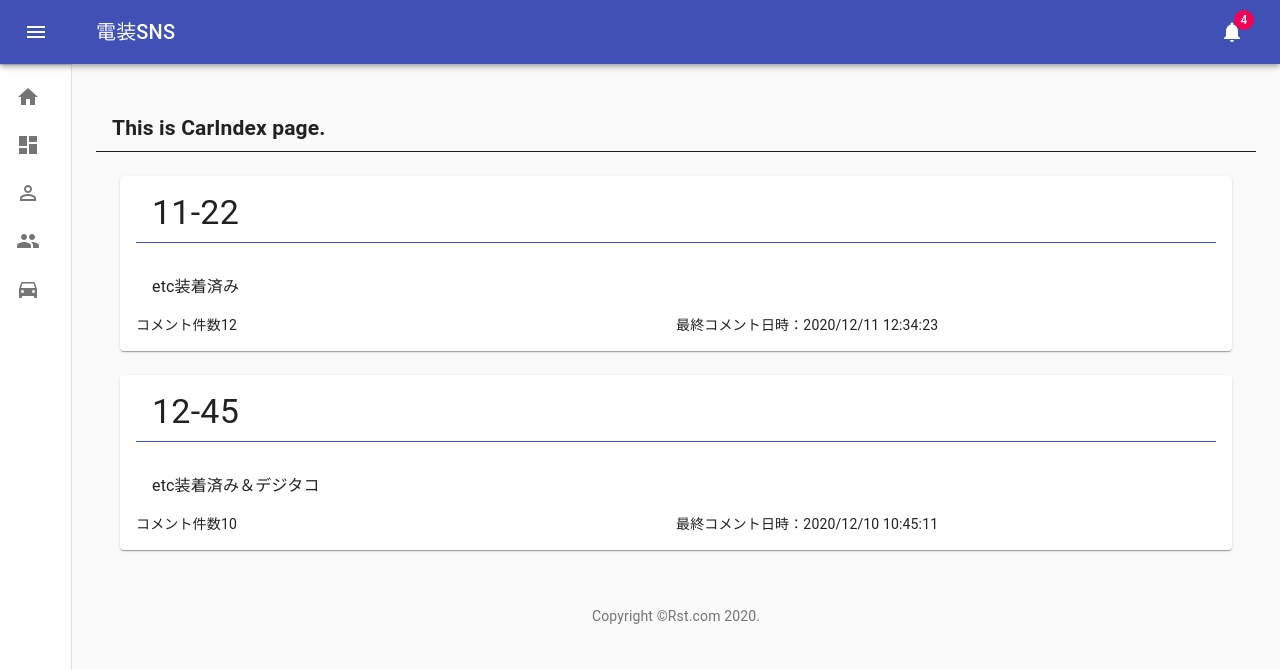
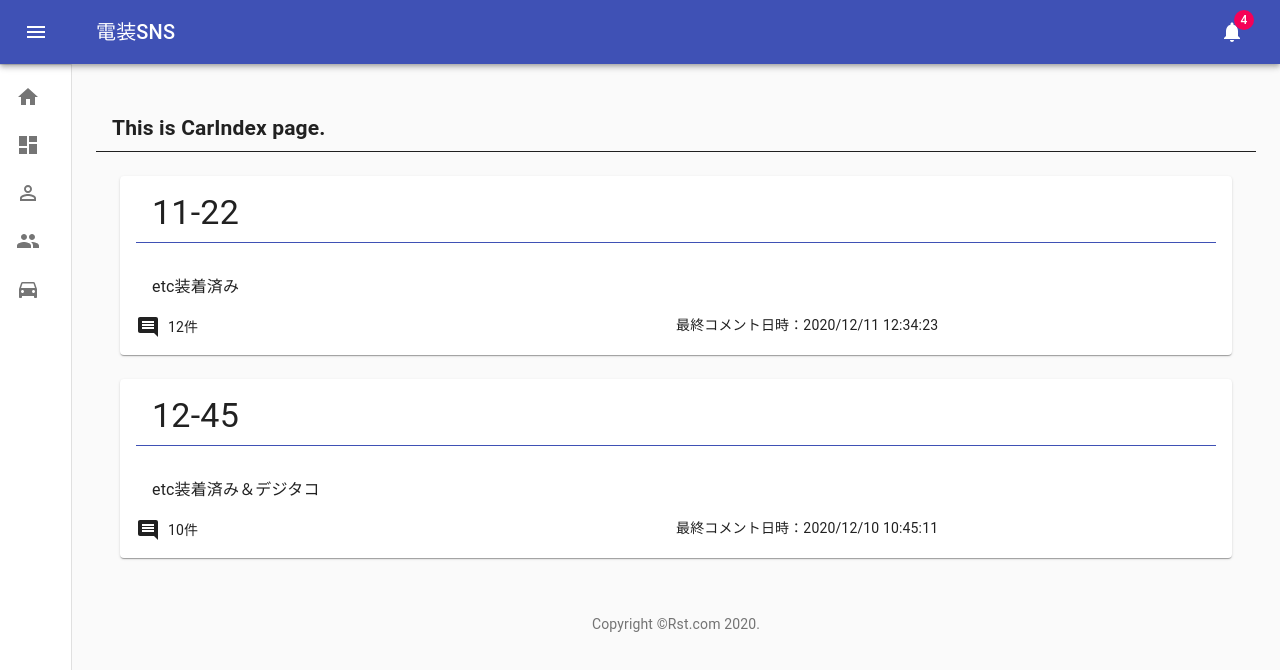
Before and after one commit to adaman3568/denso-app, a React (Create React App) app: page /cars in a window 1280 px wide. Shown: the top 670 px of the page. Built offline with nearby package versions, Linux system fonts and the light colour scheme.

Commit message:
コメントカウントコンポーネントがクラスを受け入れるように

```diff
--- a/src/Components/Car/CarIndex.tsx
+++ b/src/Components/Car/CarIndex.tsx
@@ -3,6 +3,7 @@ import {Card, Grid, Typography} from "@material-ui/core";
 import {makeStyles} from "@material-ui/core/styles";
 import CardTitle from "../Common/CardTitle";
 import Title from "../Common/Title";
+import CommentCount from "../Common/CommentCount";
 
 type CarInfo = {
     id : number,
@@ -55,7 +56,9 @@ const CarItem : FC<Props> = ({Car}) => {
                         {Car.Detail}
                     </Typography>
                 </Grid>
-                <Grid sm={6}>コメント件数{Car.CommentCount}</Grid>
+                <Grid sm={6}>
+                    <CommentCount displayCount={Car.CommentCount}/>
+                </Grid>
                 <Grid sm={6}>最終コメント日時：{Car.LastCommentDate}</Grid>
             </Grid>
         </Card>
--- a/src/Components/Common/CommentCount.tsx
+++ b/src/Components/Common/CommentCount.tsx
@@ -3,7 +3,8 @@ import CommentIcon from '@material-ui/icons/Comment';
 import {makeStyles} from "@material-ui/core/styles";
 
 type props = {
-    displayCount : number
+    displayCount : number,
+    className? : string
 }
 
 const myStyle = makeStyles((theme) => ({
@@ -16,12 +17,12 @@ const myStyle = makeStyles((theme) => ({
     }
 }));
 
-const CommentCount : FC<props> = ({displayCount}) => {
+const CommentCount : FC<props> = ({displayCount,className}) => {
 
     const classes = myStyle();
 
     return (
-        <div className={classes.iconWrapper}>
+        <div className={classes.iconWrapper + ' ' + className}>
             <CommentIcon className={classes.icon}/>
             {displayCount}件
         </div>
--- a/src/Components/Customer/CustomerItem.tsx
+++ b/src/Components/Customer/CustomerItem.tsx
@@ -20,6 +20,13 @@ const myStyle = makeStyles((theme) => ({
     },
     companyAddress : {
         padding : theme.spacing(2)
+    },
+    cardInfo : {
+        display : 'flex',
+        justifyContent : 'left'
+    },
+    commentCount : {
+        marginLeft : theme.spacing(1)
     }
 }))
 
@@ -42,8 +49,10 @@ const CustomerItem : FC<Props> = ({Customer}) => {
                     </Typography>
                 </Grid>
                 <Grid sm={6}>
-                    車両台数：{Customer.CarCount}
-                    <CommentCount displayCount={Customer.CommentCount}/>
+                    <div className={classes.cardInfo}>
+                        車両台数：{Customer.CarCount}
+                        <CommentCount displayCount={Customer.CommentCount} className={classes.commentCount}/>
+                    </div>
                 </Grid>
                 <Grid sm={6}>
                     最終コメント日付：{Customer.LastCommentDate}
--- a/src/Components/Employee/EmpItem.tsx
+++ b/src/Components/Employee/EmpItem.tsx
@@ -3,6 +3,7 @@ import React, {FC} from "react";
 import {Card, Grid, Typography} from "@material-ui/core";
 import CardTitle from "../Common/CardTitle";
 import {EmployeeInfo} from "./EmployeeIndex";
+import CommentCount from "../Common/CommentCount";
 
 const myStyle = makeStyles((theme) => ({
     card : {
@@ -37,7 +38,7 @@ const EmployeeItem : FC<Props> = ({Emp}) => {
                     </Typography>
                 </Grid>
                 <Grid sm={6}>
-                    コメント件数：{Emp.CommentCount}
+                    <CommentCount displayCount={Emp.CommentCount}/>
                 </Grid>
                 <Grid sm={6}>
                     最終コメント日付：{Emp.LastCommentDate}
```
